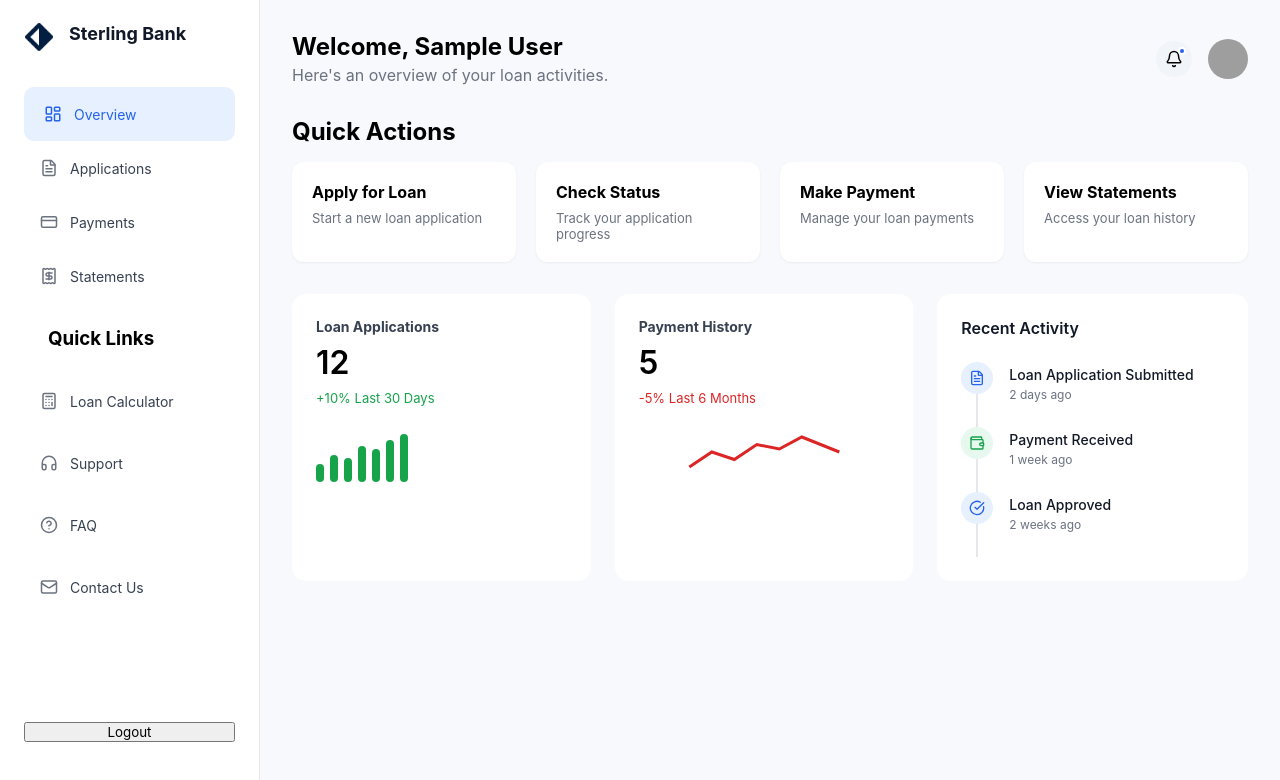
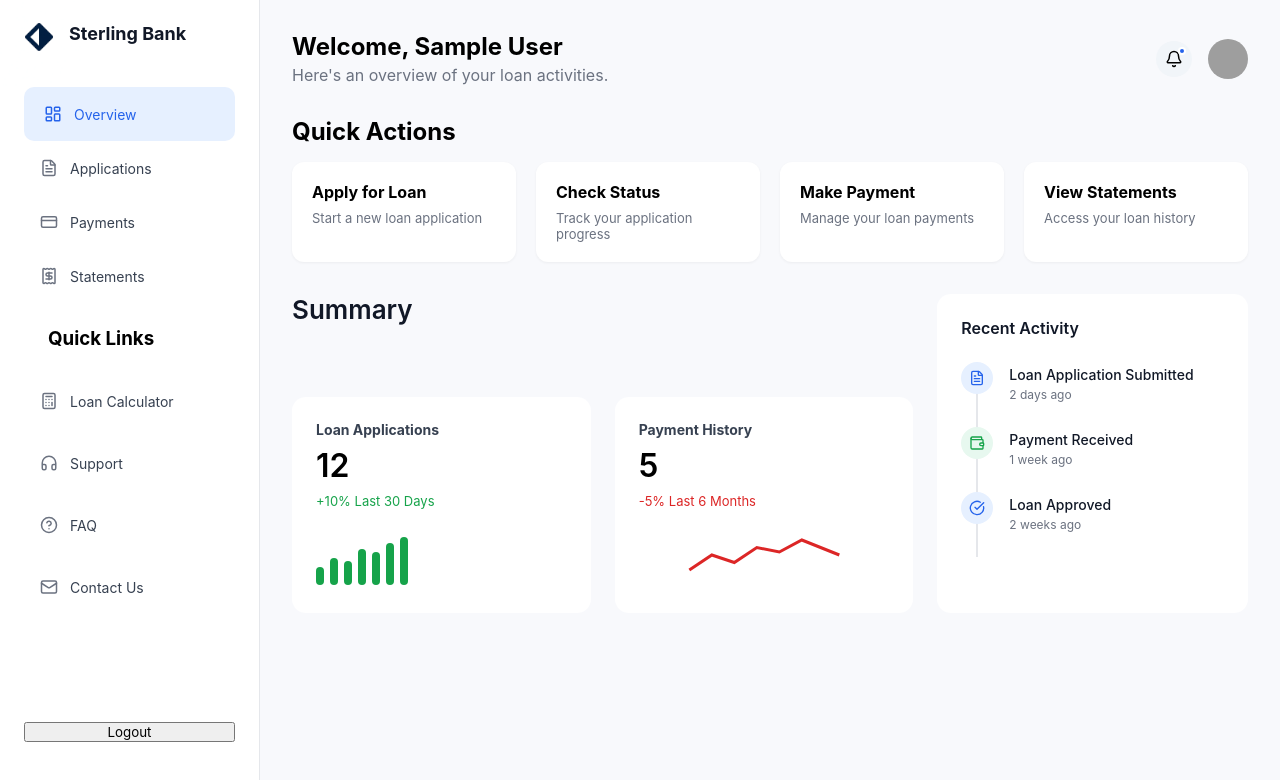
Before and after one commit to Talesoftoba/Loan-App, a React (Vite) app: page /dashboard in a window 1280 px wide. Shown: the top 780 px of the page. Built offline with nearby package versions, Linux system fonts and the light colour scheme; no server answers; sample sign-in values are in the browser's storage; grey boxes are pictures that could not be loaded.

Commit message:
summary header

```diff
--- a/src/Components/Summary/Summary.jsx
+++ b/src/Components/Summary/Summary.jsx
@@ -5,7 +5,10 @@ import styles from "./Summary.module.css";
 
 const Summary = () => {
   return (
+
     <section className={styles.summary}>
+
+
       <SummaryCard
         title="Loan Applications"
         value={12}
--- a/src/Components/Summary/Summary.module.css
+++ b/src/Components/Summary/Summary.module.css
@@ -3,6 +3,8 @@
   display: grid;
   grid-template-columns: repeat(2, 1fr);
   gap: 24px;
+  margin-top: 60px;
+
 }
 
 .card {
--- a/src/Pages/Dashboard/Dashboard.jsx
+++ b/src/Pages/Dashboard/Dashboard.jsx
@@ -22,7 +22,12 @@ import styles from "./Dashboard.module.css"
         <QuickActions />
 
         <div className={styles.bottomGrid}>
+
+   <div className={styles.summaryBlock}>
+    <h2 className={styles.sectionTitle}>Summary</h2>
           <Summary />
+</div>
+
           <RecentActivity />
         </div>
 
--- a/src/Pages/Dashboard/Dashboard.module.css
+++ b/src/Pages/Dashboard/Dashboard.module.css
@@ -17,3 +17,17 @@
   gap: 24px;
   margin-top: 32px;
 }
+
+/* Wraps heading + summary safely */
+.summaryBlock {
+  display: flex;
+  flex-direction: column;
+  gap: 12px;
+}
+
+/* Section heading */
+.sectionTitle {
+  font-size: 26px;
+  font-weight: 600;
+  color: #111827;
+}
```
